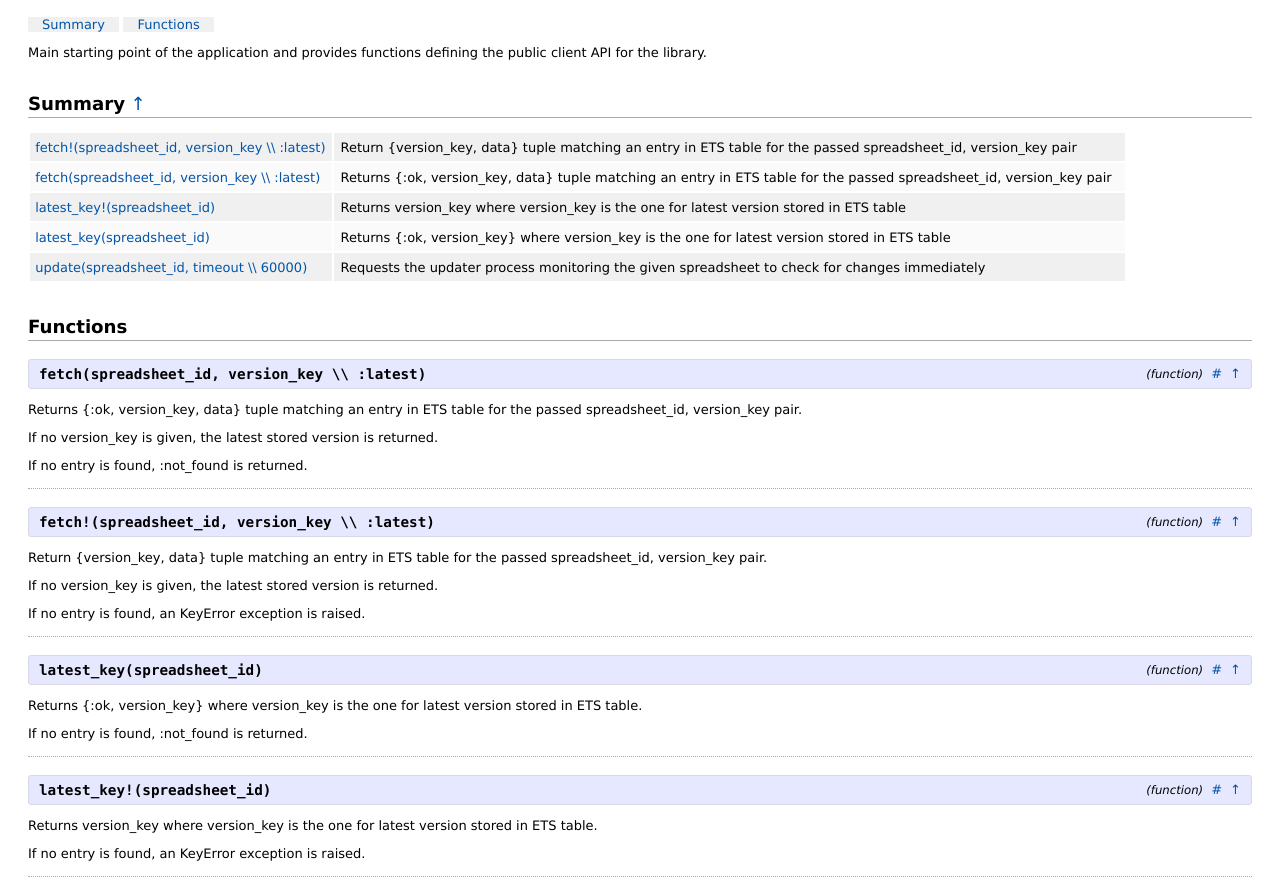
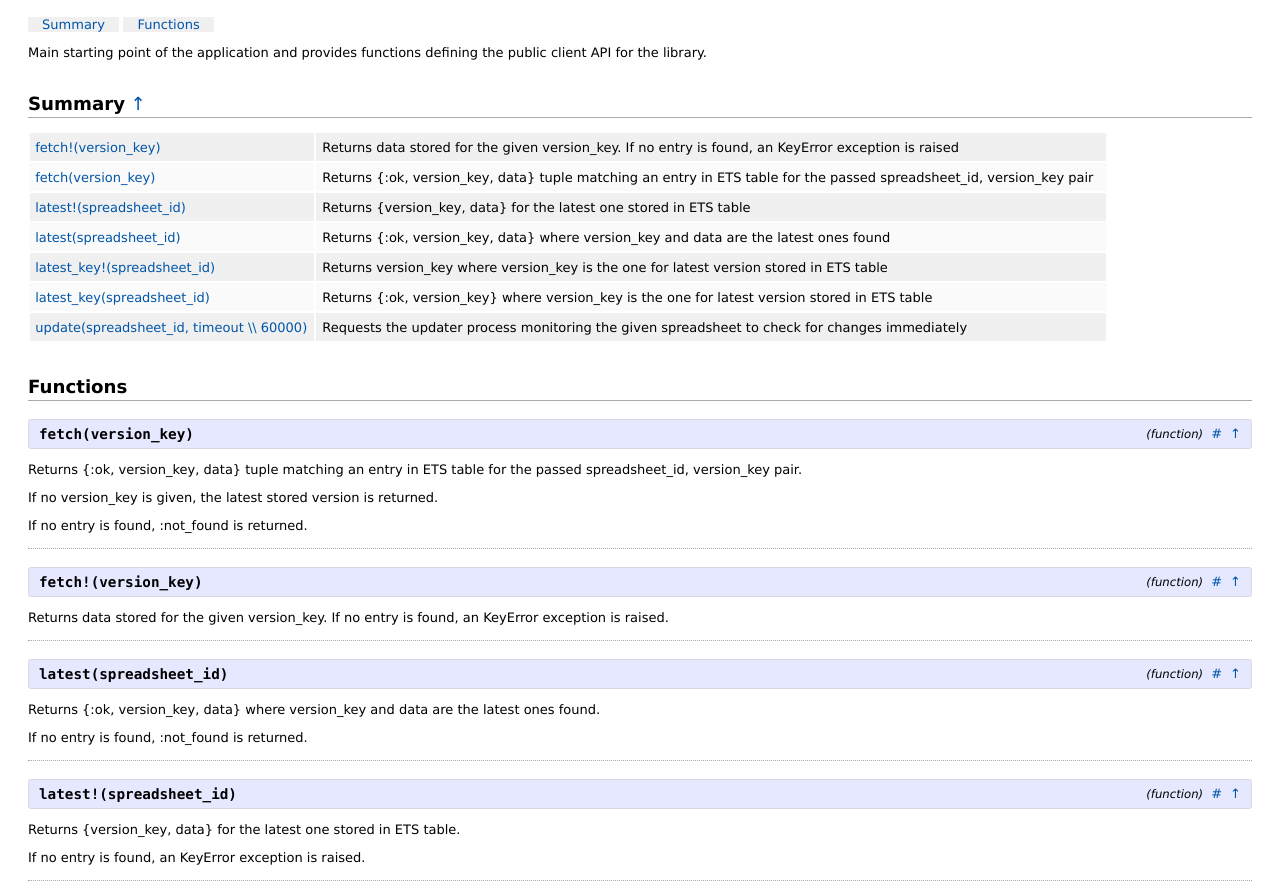
Before and after one commit to GrandCru/GoogleSheets, a plain HTML site: page doc/GoogleSheets.html in a window 1280 px wide. Shown: the part 66-952 px from the top of the page. Drawn offline with Linux system fonts and the light colour scheme.

```diff
--- a/doc/GoogleSheets.html
+++ b/doc/GoogleSheets.html
@@ -56,16 +56,30 @@
         <h2 id="summary">Summary<span class="detail_header_links"><a class="to_top_link" href="#content" title="To the top of the page">&uarr;</a></span></h2>
         <table class="summary">
           <tr>
-  <td class="summary_signature"><a href="#fetch!/2">fetch!(spreadsheet_id, version_key \\ :latest)</a></td>
+  <td class="summary_signature"><a href="#fetch!/1">fetch!(version_key)</a></td>
 
-    <td class="summary_synopsis"><p>Return {version_key, data} tuple matching an entry in ETS table for the passed spreadsheet_id, version_key pair</p>
+    <td class="summary_synopsis"><p>Returns data stored for the given version_key. If no entry is found, an KeyError exception is raised</p>
 </td>
 
 </tr>
 <tr>
-  <td class="summary_signature"><a href="#fetch/2">fetch(spreadsheet_id, version_key \\ :latest)</a></td>
+  <td class="summary_signature"><a href="#fetch/1">fetch(version_key)</a></td>
 
     <td class="summary_synopsis"><p>Returns {:ok, version_key, data} tuple matching an entry in ETS table for the passed spreadsheet_id, version_key pair</p>
+</td>
+
+</tr>
+<tr>
+  <td class="summary_signature"><a href="#latest!/1">latest!(spreadsheet_id)</a></td>
+
+    <td class="summary_synopsis"><p>Returns {version_key, data} for the latest one stored in ETS table</p>
+</td>
+
+</tr>
+<tr>
+  <td class="summary_signature"><a href="#latest/1">latest(spreadsheet_id)</a></td>
+
+    <td class="summary_synopsis"><p>Returns {:ok, version_key, data} where version_key and data are the latest ones found</p>
 </td>
 
 </tr>
@@ -100,11 +114,11 @@
         <section id="functions_details" class="details_list">
           <h2>Functions</h2>
           <section class="detail">
-  <div class="detail_header" id="fetch/2">
-    <span class="signature"><strong>fetch(spreadsheet_id, version_key \\ :latest)</strong></span>
+  <div class="detail_header" id="fetch/1">
+    <span class="signature"><strong>fetch(version_key)</strong></span>
     <div class="detail_header_links">
       <span class="detail_type">(function)</span>
-      <a href="#fetch/2" class="detail_link" title="Link to this function">#</a>
+      <a href="#fetch/1" class="detail_link" title="Link to this function">#</a>
       <a class="to_top_link" href="#content" title="To the top of the page">&uarr;</a>
     </div>
   </div>
@@ -118,18 +132,50 @@
 
 </section>
 <section class="detail">
-  <div class="detail_header" id="fetch!/2">
-    <span class="signature"><strong>fetch!(spreadsheet_id, version_key \\ :latest)</strong></span>
+  <div class="detail_header" id="fetch!/1">
+    <span class="signature"><strong>fetch!(version_key)</strong></span>
     <div class="detail_header_links">
       <span class="detail_type">(function)</span>
-      <a href="#fetch!/2" class="detail_link" title="Link to this function">#</a>
+      <a href="#fetch!/1" class="detail_link" title="Link to this function">#</a>
       <a class="to_top_link" href="#content" title="To the top of the page">&uarr;</a>
     </div>
   </div>
 
   <section class="docstring">
-    <p>Return {version_key, data} tuple matching an entry in ETS table for the passed spreadsheet_id, version_key pair.</p>
-<p>If no version_key is given, the latest stored version is returned.</p>
+    <p>Returns data stored for the given version_key. If no entry is found, an KeyError exception is raised.</p>
+
+  </section>
+
+</section>
+<section class="detail">
+  <div class="detail_header" id="latest/1">
+    <span class="signature"><strong>latest(spreadsheet_id)</strong></span>
+    <div class="detail_header_links">
+      <span class="detail_type">(function)</span>
+      <a href="#latest/1" class="detail_link" title="Link to this function">#</a>
+      <a class="to_top_link" href="#content" title="To the top of the page">&uarr;</a>
+    </div>
+  </div>
+
+  <section class="docstring">
+    <p>Returns {:ok, version_key, data} where version_key and data are the latest ones found.</p>
+<p>If no entry is found, :not_found is returned.</p>
+
+  </section>
+
+</section>
+<section class="detail">
+  <div class="detail_header" id="latest!/1">
+    <span class="signature"><strong>latest!(spreadsheet_id)</strong></span>
+    <div class="detail_header_links">
+      <span class="detail_type">(function)</span>
+      <a href="#latest!/1" class="detail_link" title="Link to this function">#</a>
+      <a class="to_top_link" href="#content" title="To the top of the page">&uarr;</a>
+    </div>
+  </div>
+
+  <section class="docstring">
+    <p>Returns {version_key, data} for the latest one stored in ETS table.</p>
 <p>If no entry is found, an KeyError exception is raised.</p>
 
   </section>
```
Also changed, not shown: doc/GoogleSheets.Parser.html (+5 -4 lines), doc/modules_list.html (+13 -3 lines), 3 other files.
